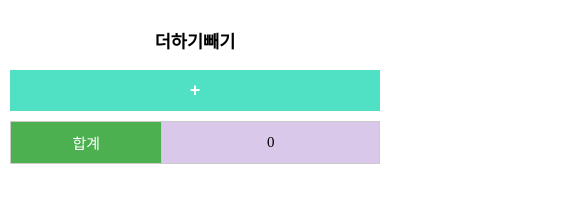
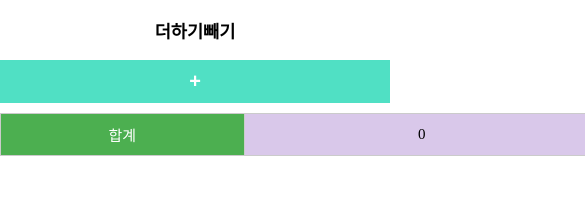
Before and after one commit to nicegom/Jayko, a plain HTML site: page index.html in a window 390 px wide. Shown: the whole page, 585 px wide, since content can reach past the window. Drawn offline with Linux system fonts and the light colour scheme.

Commit message:
Update index.html

```diff
--- a/index.html
+++ b/index.html
@@ -9,27 +9,27 @@
         max-width: 600px;
         margin: 0 auto;
         font-size: 15px;
-            padding: 10px; /* 패딩 추가 */
+        height: 1vh;
     }
     h3 {
         text-align: center;
     }
     table {
-            width: 100%; /* 테이블 너비를 100%로 설정 */
-            border-collapse: collapse; /* 테두리 겹침 방지 */
-            table-layout: fixed; /* 열 비율 고정 */
+        width: 600px;
+        border-collapse: collapse;
+        table-layout: fixed;
     }
     table td {
         border: 1px solid #cbcbcb;
-            padding: 10px; /* 기본 패딩 */
+        padding: 10px;
         text-align: center;
-            min-height: 50px; /* 최소 높이 설정 */
+        min-height: 50px;
     }
     td:first-child {
-            width: 40%; /* 첫 번째 열 40% */
+        width: 40%;
     }
     td:last-child {
-            width: 60%; /* 두 번째 열 60% */
+        width: 60%;
     }
     tr.sum {
         background-color: #d9c8ea;
@@ -37,43 +37,35 @@
     td.cent {
         font-size: 16px;
         font-weight: bold;
-            cursor: pointer; /* 커서 변경 */
+        cursor: pointer;
     }
     td.plus {
-            background-color: #4CAF50; /* 버튼 색상 */
-            color: white; /* 텍스트 색상 */
-            cursor: pointer; /* 커서 변경 */
+        background-color: #4CAF50;
+        color: white;
+        cursor: pointer;
     }
     input {
-            width: 90%; /* 입력 박스 너비 */
-            border: none; /* 테두리 제거 */
-            text-align: center; /* 가운데 정렬 */
-            outline: none; /* 포커스 테두리 제거 */
-            padding: 0; /* 패딩 제거 */
-            height: 30px; /* 높이 조정 */
+        width: 90%;
+        border: none;
+        text-align: center;
+        outline: none;
+        padding: 0;
+        height: 30px;
+        -webkit-text-size-adjust: 100%; /* 텍스트 크기 조정 방지 */
     }
     .cent {
-            width: 100%;
+        width:100%;
         padding: 10px;
         background: #50e0c4;
-            border: none; /* 버튼 테두리 제거 */
-            color: white; /* 텍스트 색상 */
-            font-size: 20px; /* 글자 크기 */
-            font-weight: bold; /* 글자 두께 */
-            cursor: pointer; /* 커서 변경 */
+        border: none;
+        color: white;
+        font-size: 20px;
+        font-weight: bold;
+        cursor: pointer;
         margin-bottom: 10px;
     }
+</style>
 
-        /* 모바일 화면에서 입력 박스 크기 조정 */
-        @media (max-width: 600px) {
-            input {
-                font-size: 14px; /* 폰트 크기 조정 */
-            }
-            .cent {
-                font-size: 18px; /* 폰트 크기 조정 */
-            }
-        }
-    </style>
 </head>
 <body>
     <div>
```
Lines whose indentation alone changed are shown as unchanged.
